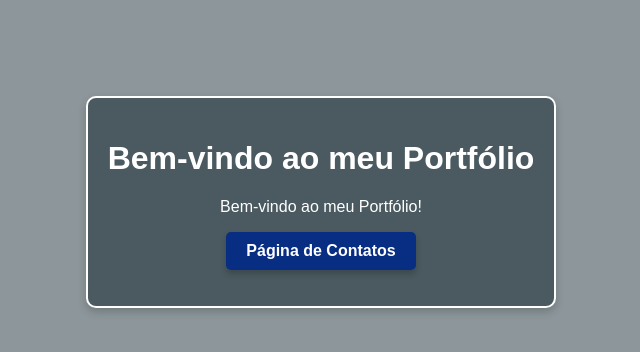
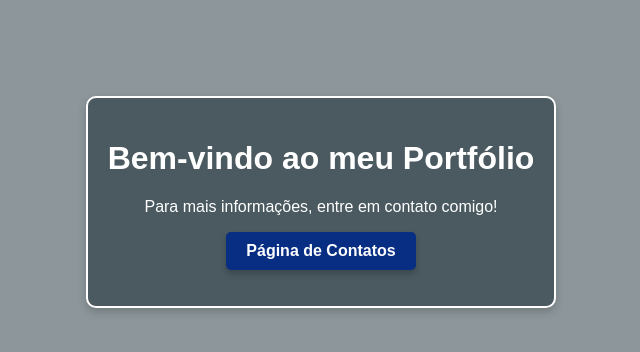
Before and after one commit to Lekadas/portfolio.py, a Flask app: page / in a window 1280 px wide. Shown: the part 198-550 px from the top of the page, without its empty margins (319-959 px from the left). Run offline with Flask 3, Linux system fonts and the light colour scheme.

Commit message:
Update index.html

```diff
--- a/templates/index.html
+++ b/templates/index.html
@@ -72,7 +72,7 @@
 <body>
     <div>
         <h1>Bem-vindo ao meu Portfólio</h1>
-        <p>Bem-vindo ao meu Portfólio!</p>
+        <p>Para mais informações, entre em contato comigo!</p>
         <p><a href="/contatos" class="button-link">Página de Contatos</a></p>
     </div>
 </body>
```
